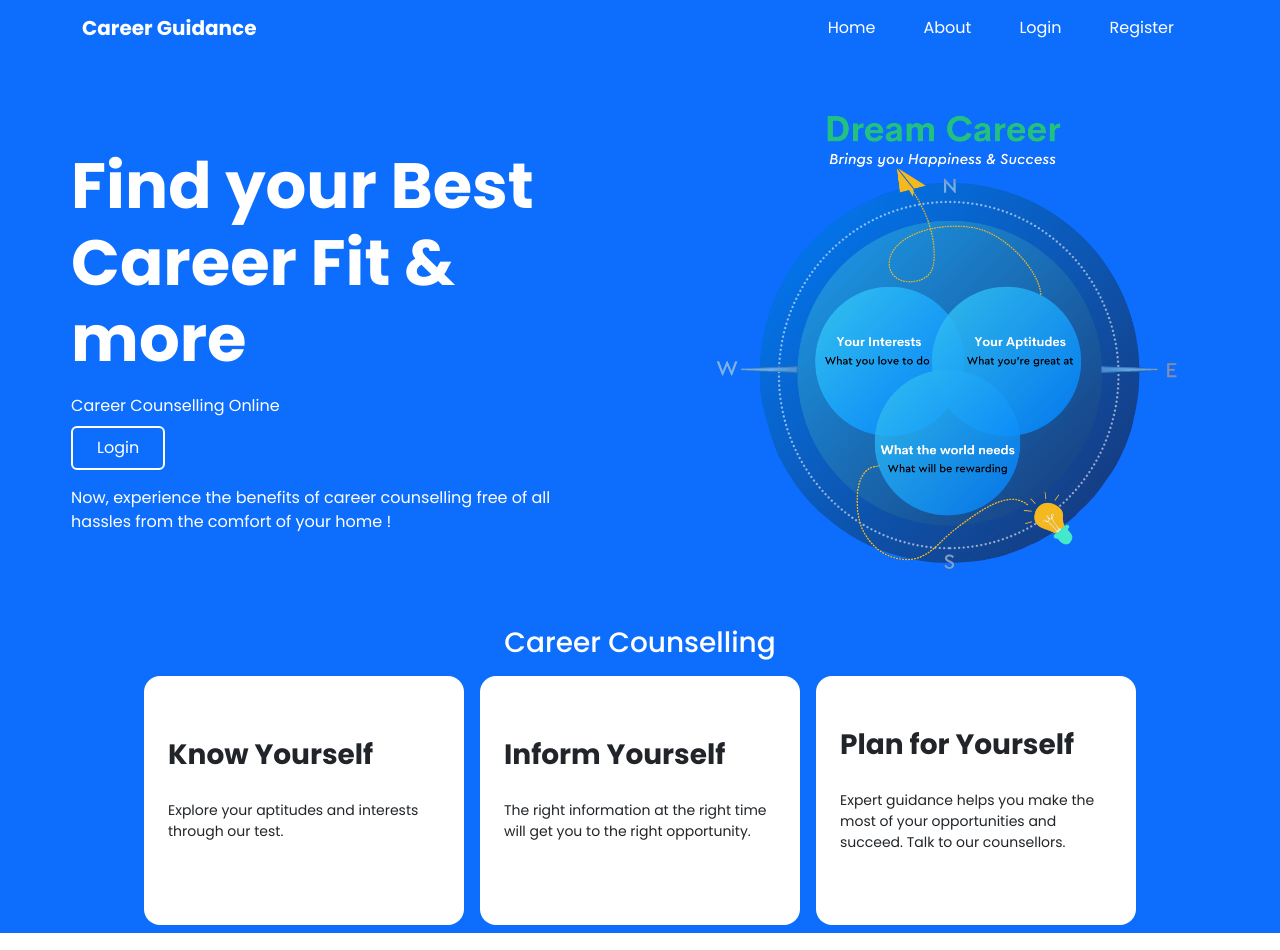
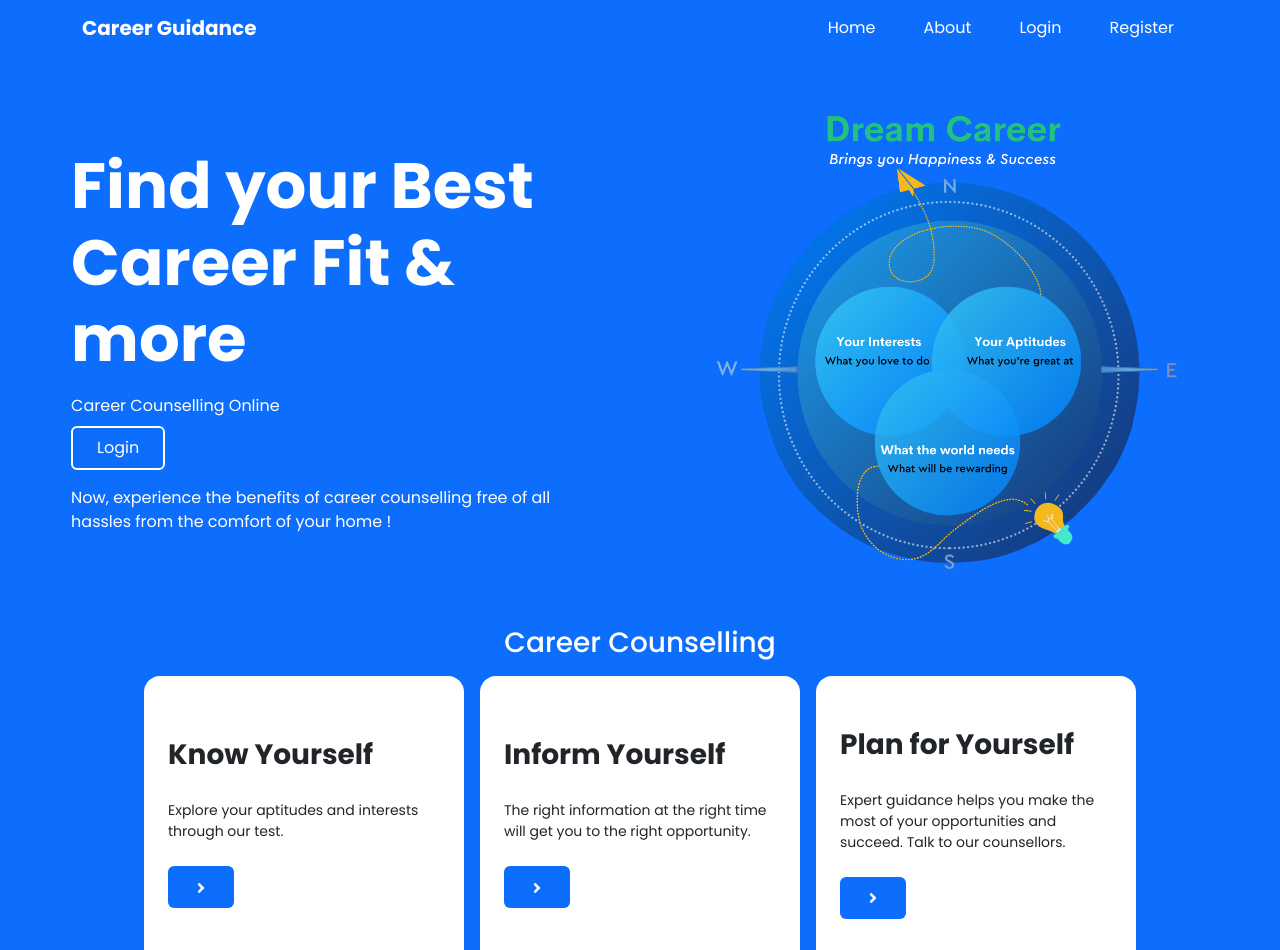
Before and after one commit to rahulrajput83/Career-Guidance, a React (Create React App) app in the folder frontend/: page / in a window 1280 px wide. Shown: the top 950 px of the page. Built offline with nearby package versions, Linux system fonts and the light colour scheme.

Commit message:
Added Comments

```diff
--- a/frontend/src/Components/Home/Card.jsx
+++ b/frontend/src/Components/Home/Card.jsx
@@ -1,10 +1,17 @@
-import React from 'react'
+/* Imports */
+import React from 'react';
+import { FaAngleRight } from 'react-icons/fa'
+import { Link } from 'react-router-dom';
 
+/* Card Component */
 function Card(props) {
   return (
-    <div className='bg-white col-md-3 m-2 py-5 px-4 rounded rounded-4 d-flex flex-column justify-content-center align-items-start'>
+    <div className='bg-white position-relative col-md-3 m-2 py-5 px-4 rounded rounded-4 d-flex flex-column justify-content-center align-items-start'>
+      {/* head value from props */}
       <div className='fs-3 fw-bold'>{props.head}</div>
+      {/* content value from props */}
       <div className='small mt-4 pb-4 fw-medium'>{props.content}</div>
+      <Link to='/login' className='text-decoration-none text-white bg-primary py-2 px-4 rounded btn'><FaAngleRight /></Link>
     </div>
   )
 }
--- a/frontend/src/Components/Home/Label.jsx
+++ b/frontend/src/Components/Home/Label.jsx
@@ -1,11 +1,14 @@
+/* Imports */
 import React from 'react'
 
+/* Label Component */
 function Label(props) {
     return (
+        /* title value from props */
         <div className='text-center text-md-start mt-3 text-white fs-6'>
             {props.title}
         </div>
     )
 }
 
-export default Label
+export default Label;
--- a/frontend/src/Components/PsychometricTest/PsychometricTest.jsx
+++ b/frontend/src/Components/PsychometricTest/PsychometricTest.jsx
@@ -1,3 +1,4 @@
+/* Imports */
 import React from 'react';
 import { useState } from 'react';
 import { Step1 } from './Data';
@@ -6,17 +7,24 @@ import { Step3 } from './Data';
 import { FaArrowRight, FaArrowLeft } from 'react-icons/fa'
 import { useEffect } from 'react';
 
+/* PsychometricTest Component */
 function PsychometricTest() {
-    const [value, setValue] = useState('')
+    /* value useState to store answer of an question. */
+    const [value, setValue] = useState('');
+    /* invalid useState to show error message when user didn't answered of question. */
     const [invalid, setInvalid] = useState(false);
+    /* test useState to store answers of all questions. */
     const [test, setTest] = useState({
         education: '',
         interestSubject: '',
         hobby: ''
     })
+    /* stepNumber to show question number. */
     const [stepNumber, setStepNumber] = useState(1);
+    /* data useState to set data to Step value */
     const [data, setData] = useState(Step1)
 
+    /* handleCard when user clicked on answer. */
     const handleCard = (title) => {
         setInvalid(false)
         if(stepNumber === 1){
@@ -32,6 +40,8 @@ function PsychometricTest() {
             setTest({...test, hobby: title})
         }
     }
+
+    /* When button click to go to next question. */
     const stepForward = () => {
         if(value !== '') {
             if(stepNumber < 3) {
@@ -43,6 +53,8 @@ function PsychometricTest() {
             setInvalid(true)
         }
     }
+
+    /* When button click to go to previous question. */
     const stepBackward = () => {
         if(stepNumber > 1) {
             setStepNumber(stepNumber - 1)
@@ -50,6 +62,7 @@ function PsychometricTest() {
         }
     }
 
+    /* useEffect on stepNumber updates. */
     useEffect(() => {
         if(stepNumber === 1) {
             setData(Step1)
@@ -62,24 +75,26 @@ function PsychometricTest() {
         }
     }, [stepNumber])
 
-    console.log(test)
     return (
         <div className='w-100 d-flex flex-column flex-md-row p-3 justify-content-center'>
             <div className='col bg-white px-4 col-md-7 d-flex flex-column py-4 justify-content-start shadow rounded'>
 
                 <div className='w-100 mt-2'>
                     {
+                        /* Map function on data. */
                         data.map((item, index) => {
                             return (
                                 <div key={`Step_${index}`}>
                                     <h4 className='fs-5'>{item.title}</h4>
                                     {
+                                        /* Map function on item.Question. */
                                         item.Question.map((val, ind) => {
                                             return (
                                                 <div key={`Question_${ind}`} className='w-100 mb-3'>
                                                 <h6 className='small'>{val.title}</h6>
                                                 <div className='d-flex flex-row flex-wrap justify-content-start'>
                                                     {
+                                                        /* Map function on val.value. */
                                                         val.value.map((data) => {
                                                             return (
                                                                 <div onClick={() => handleCard(data.title)} role='button' key={`Valu_${data.title}`} className='me-3'>
@@ -102,9 +117,12 @@ function PsychometricTest() {
                             )
                         })
                     }
+                    {/* To show invalid  */}
                     {invalid ? <span className='text-danger'>Please choose one.<br /></span> : null}
                     <div className='d-flex py-3 w-full mb-4 justify-content-around position-relative flex-row'>
+                        {/* Button to go to previous question. */}
                         {stepNumber !== 1 ? <button onClick={stepBackward} className="btn position-absolute start-0"><FaArrowLeft /></button>: null}
+                        {/* Button to go to next question. */}
                         <button className="btn position-absolute end-0" onClick={stepForward}><FaArrowRight /></button>
                     </div>
                 </div>
@@ -113,4 +131,5 @@ function PsychometricTest() {
     )
 }
 
+/* Export PsychometricTest Component. */
 export default PsychometricTest;
```
Also changed, not shown: frontend/src/Components/Home/Home.jsx (+11 -0 lines).
